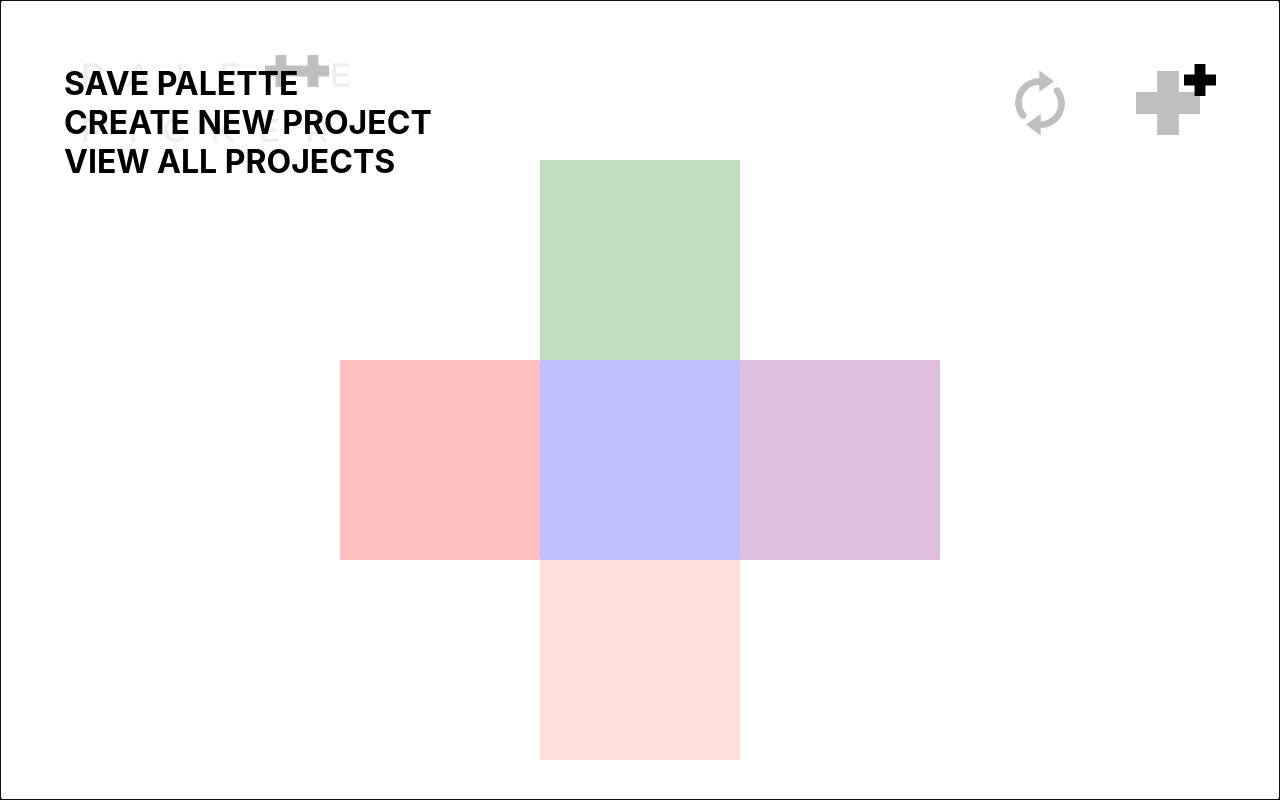
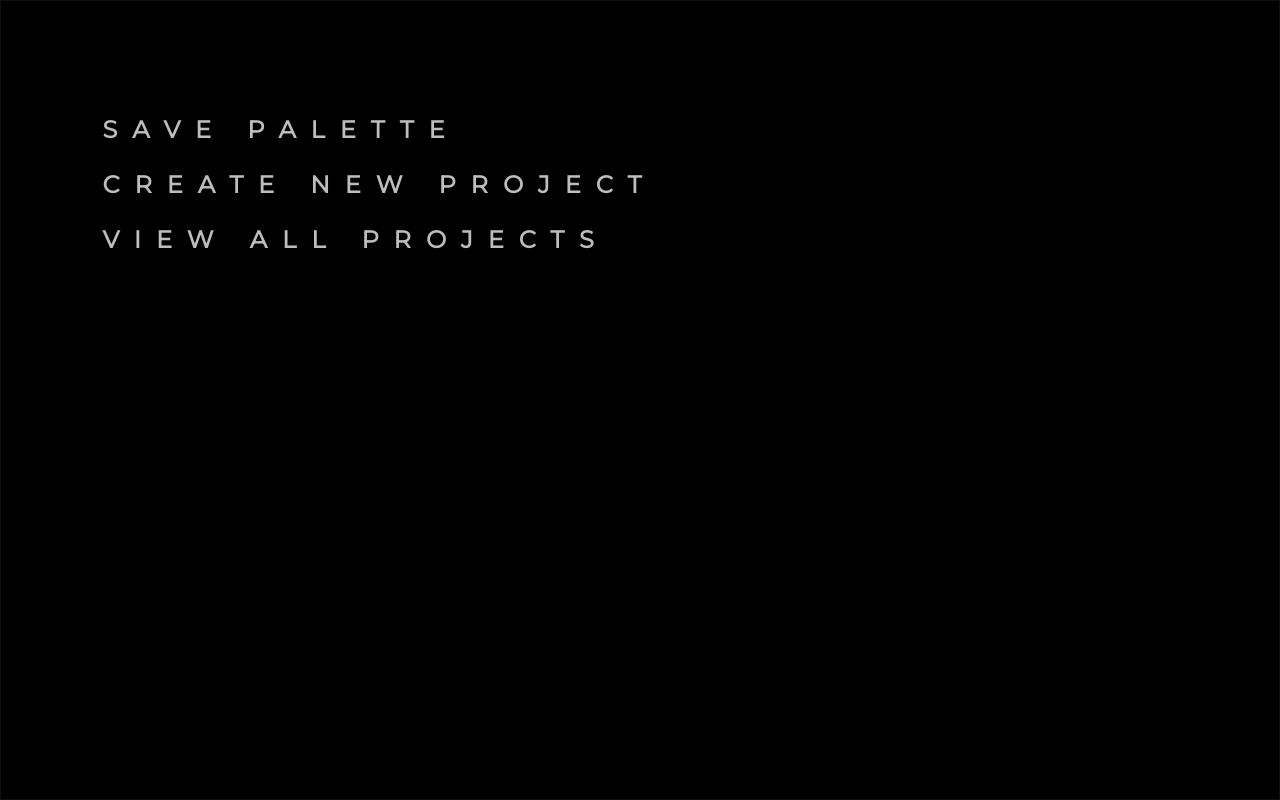
Before and after one commit to VPAbraham/palette-picker-FE, a React (Create React App) app: page / in a window 1280 px wide. Both pictures are taken after a click on the picture 1168 px from the left and 103 px from the top of the page. Built offline with nearby package versions, Linux system fonts and the light colour scheme.

Commit message:
Update modal font and bkdg color

```diff
--- a/src/App/App.js
+++ b/src/App/App.js
@@ -49,9 +49,17 @@ class App extends Component {
           contentLabel="Example Modal"
         >
           <img src={blackPlus} onClick={this.closeModal} alt="black plus symbol" className="modalplus"/>
-          <h1>SAVE PALETTE</h1>
-          <h1>CREATE NEW PROJECT</h1>
-          <h1>VIEW ALL PROJECTS</h1>
+          <section className="menu">
+            <div className="menu-items">
+              <h1>SAVE PALETTE</h1>
+            </div>
+            <div className="menu-items">
+              <h1>CREATE NEW PROJECT</h1>
+            </div>
+            <div className="menu-items">
+              <h1>VIEW ALL PROJECTS</h1>
+            </div>
+          </section>
         </Modal>
         <main>
           <Palette
--- a/src/App/App.scss
+++ b/src/App/App.scss
@@ -1,3 +1,5 @@
+@import url('https://fonts.googleapis.com/css?family=Montserrat&display=swap');
+
 * {
   box-sizing: border-box;
   margin: 0;
@@ -15,12 +17,23 @@
 }
 
 .Modal {
-  padding: 5%;
+  background-color: #000000;
+  padding: 8%;
   height: 100%;
   width: 100%;
 }
 
 .modalplus {
   float: right;
-  width: 2em;
+  width: 3em;
 }
+
+h1 {
+  color: rgb(189, 189, 189);
+  display: flex;
+  font-family: 'Montserrat', sans-serif;
+  font-size: 1.5em;
+  letter-spacing: 15px;
+  line-height: 55px;
+  text-align: left;
+}
--- a/src/Nav/Nav.scss
+++ b/src/Nav/Nav.scss
@@ -18,13 +18,12 @@
 
       span {
         img {
-          width: 1em;
+          width: .85em;
+          margin-right: 24px;
         }
       }
     }
   }
-
-
 
   section {
     margin: 3em 5em;
@@ -33,7 +32,7 @@
     justify-content: space-between;
 
     img {
-      width: 4em;
+      width: 3em;
     }
   }
 }
```
